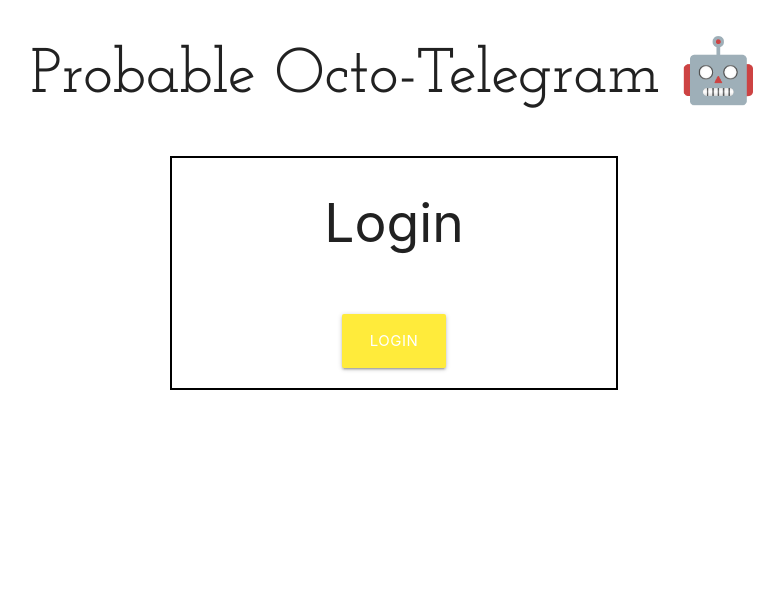
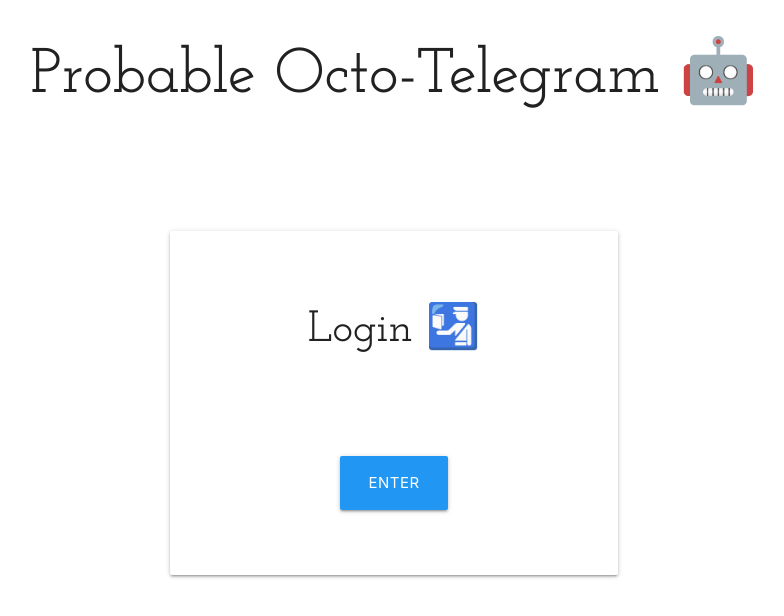
Before and after one commit to leon-luna-ray/probable-octo-telegram, a website: page public/index.html in a window 1280 px wide. Shown: the whole page, without its empty margins (246-1030 px from the left). Drawn offline with nearby package versions, Linux system fonts and the light colour scheme.

Commit message:
update login page

```diff
--- a/public/css/style.css
+++ b/public/css/style.css
@@ -3,7 +3,16 @@
 }
 
 #login-box {
-    border: 2px solid black;
+    margin-top: 5rem;
+    padding: 3rem;
+}
+
+.login-title {
+    font-family: 'Josefin Slab', serif;
+}
+
+#login-btn {
+    margin-top: 3rem;
 }
 
 /* change to hand pointer on hover */
--- a/public/index.html
+++ b/public/index.html
@@ -23,13 +23,13 @@
         </div>
 
         <div class="row"> <!-- login -->
-            <div id="login-box" class="col s6 center-align offset-s3">
+            <div id="login-box" class="col s6 center-align offset-s3 card">
                 <div class="row">
-                    <h2 class="login-text">Login</h2>
+                    <h3 class="login-title">Login 🛂</h3>
                 </div>
                 <div class="row"></div>
                 <div class="row">
-                    <a class="btn-large yellow">Login</a>
+                    <a href="./mood.html" id="login-btn" class="btn-large blue">Enter</a>
                 </div>
             </div>
         </div> <!-- login -->
```
